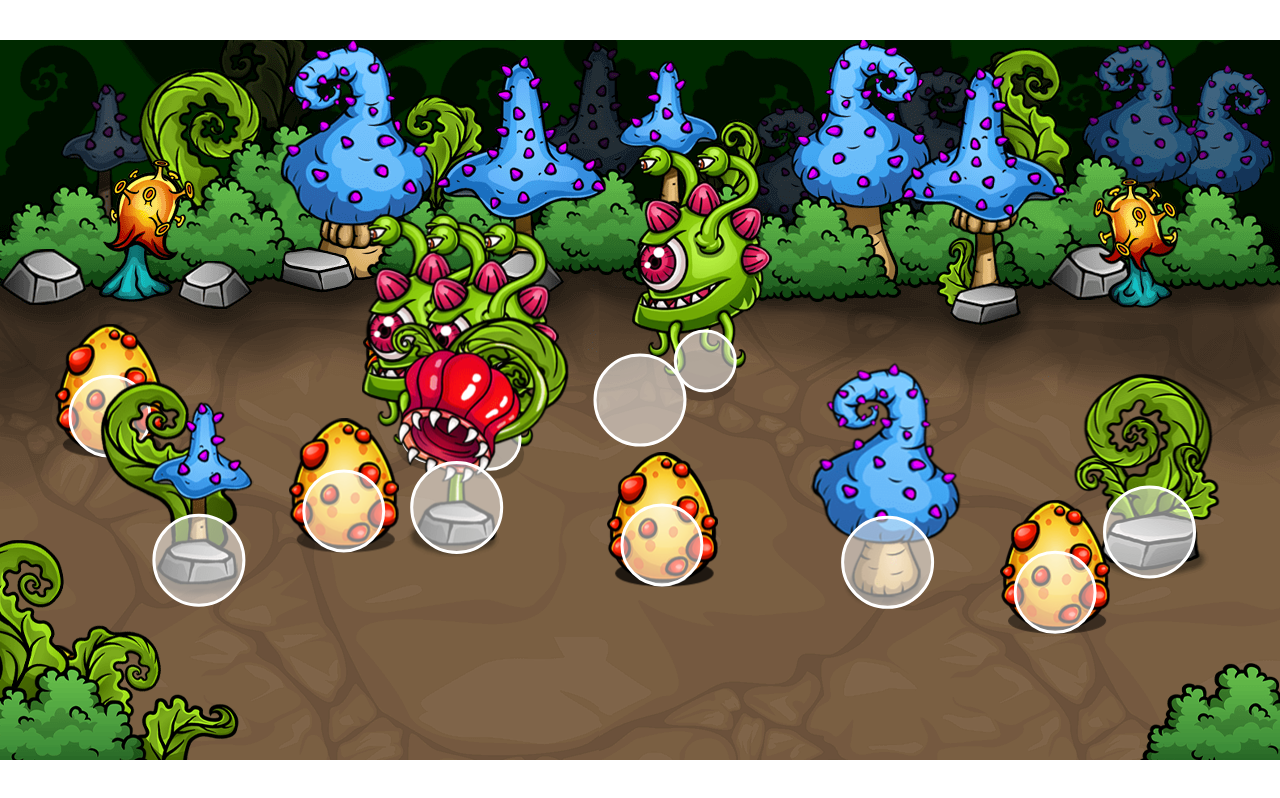
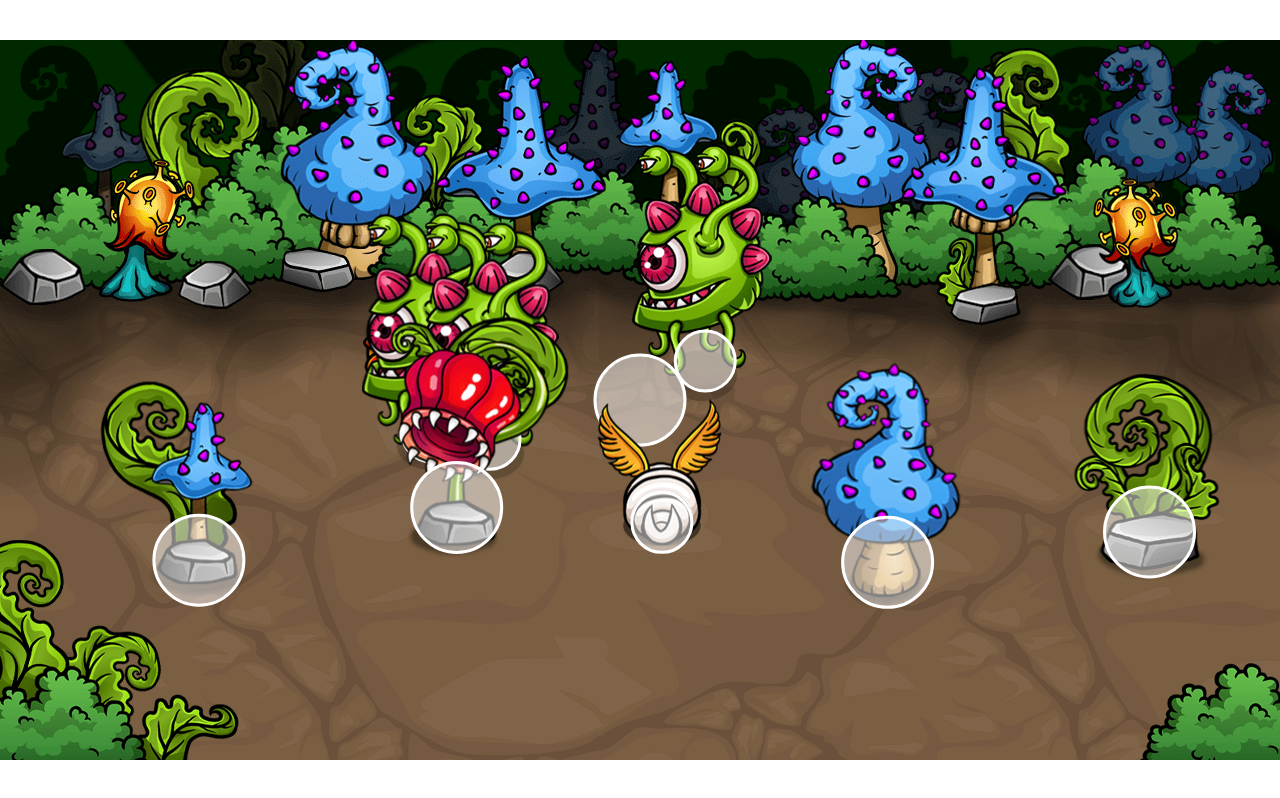
Before and after one commit to staniboy/egg_defender, a website built with Vite: page index.html in a window 1280 px wide. Built offline with nearby package versions, Linux system fonts and the light colour scheme.

Commit message:
feat: added Larva

```diff
--- a/Egg.ts
+++ b/Egg.ts
@@ -1,5 +1,6 @@
 import type Game from "./Game";
 import GameObject from "./GameObject";
+import Larva from "./Larva";
 
 export default class Egg extends GameObject {
   game: Game;
@@ -14,6 +15,9 @@ export default class Egg extends GameObject {
 
   width: number = this.spriteWidth;
   height: number = this.spriteHeight;
+
+  hatchTimer: number = 0;
+  hatchInterval: number = 1000;
 
   constructor(game: Game) {
     super(game, "egg");
@@ -43,12 +47,20 @@ export default class Egg extends GameObject {
       context.fill();
       context.restore();
       context.stroke();
+      const displayTimer = (this.hatchTimer * 0.001).toFixed(0);
+      context.fillText(displayTimer, this.collisionX, this.collisionY + 13);
     }
   }
-  update() {
+  update(deltaTime: number) {
     this.spriteX = this.collisionX - this.width * 0.5;
     this.spriteY = this.collisionY - this.height * 0.5 - 25;
-    let collisionObjects = [this.game.player, ...this.game.obstacles, ...this.game.enemies];
+
+    // Collision Handling
+    let collisionObjects = [
+      this.game.player,
+      ...this.game.obstacles,
+      ...this.game.enemies,
+    ];
     collisionObjects.forEach((obj) => {
       const { collide, distance, dx, dy, sumOfRadii } =
         this.game.checkCollision(this, obj);
@@ -59,5 +71,15 @@ export default class Egg extends GameObject {
         this.collisionY = obj.collisionY + (sumOfRadii + 1) * unit_y;
       }
     });
+    // Hatching Handling
+    if (this.hatchTimer > this.hatchInterval) {
+      this.deleteFlag = true;
+      this.game.larva.push(
+        new Larva(this.game, this.collisionX, this.collisionY)
+      );
+      this.game.removeGameObjects();
+    } else {
+      this.hatchTimer += deltaTime;
+    }
   }
 }
--- a/Game.ts
+++ b/Game.ts
@@ -2,6 +2,7 @@ import Player from "./Player";
 import Obstacle from "./Obstacle";
 import Egg from "./Egg";
 import Enemy from "./Enemy";
+import Larva from "./Larva";
 import type GameObject from "./GameObject";
 
 interface Mouse {
@@ -26,17 +27,21 @@ export default class Game {
   player: Player;
   numberOfObstacles: number = 10;
   obstacles: Obstacle[] = [];
-  maxEggs: number = 20;
+  maxEggs: number = 5;
   eggs: Egg[] = [];
   eggTimer: number = 0;
   eggInterval: number = 1000; // in milliseconds
+  larva: Larva[] = [];
   enemies: Enemy[] = [];
   numberOfEnemies: number = 3;
-  gameObjects: any[] = [];
+  gameObjects: GameObject[] = [];
   mouse: Mouse;
   debug: boolean = true;
 
-  fps: number = 70;
+  lost: number = 0;
+  saved: number = 0;
+
+  fps: number = 140;
   timer: number = 0;
   interval: number = 1000 / this.fps;
 
@@ -82,11 +87,12 @@ export default class Game {
         ...this.obstacles,
         this.player,
         ...this.enemies,
+        ...this.larva,
       ];
       this.gameObjects.sort((a, b) => a.collisionY - b.collisionY);
       this.gameObjects.forEach((obj) => {
         obj.draw(context);
-        obj.update();
+        obj.update(deltaTime);
       });
 
       this.timer = 0;
@@ -149,6 +155,11 @@ export default class Game {
     return { collide: distance < sumOfRadii, dx, dy, distance, sumOfRadii };
   }
 
+  removeGameObjects() {
+    this.eggs = this.eggs.filter((egg) => !egg.deleteFlag);
+    this.larva = this.larva.filter((larva) => !larva.deleteFlag);
+  }
+
   init() {
     this.addEnemies(this.numberOfEnemies);
     this.addObstacles(this.numberOfObstacles);
--- a/GameObject.ts
+++ b/GameObject.ts
@@ -17,6 +17,8 @@ export default class GameObject {
 
   spriteX: number = 0;
   spriteY: number = 0;
+
+  deleteFlag: Boolean = false;
 
   constructor(game: Game, image: string) {
     this.game = game;
@@ -40,5 +42,5 @@ export default class GameObject {
       context.stroke();
     }
   }
-  update() {}
+  update(deltaTime: number) {}
 }
--- /dev/null
+++ b/Larva.ts
@@ -0,0 +1,76 @@
+import GameObject from "./GameObject";
+import type Game from "./Game";
+
+export default class Larva extends GameObject {
+  frameX: number = 0;
+  frameY: number = Math.floor(Math.random() * 2);
+  speedY: number = 1 + Math.random();
+  constructor(game: Game, x: number, y: number) {
+    super(game, "larva");
+    this.collisionX = x;
+    this.collisionY = y;
+    this.collisionRadius = 30;
+    this.spriteWidth = 150;
+    this.spriteHeight = 150;
+    this.width = this.spriteWidth;
+    this.height = this.spriteHeight;
+    this.spriteX = this.collisionX - this.width * 0.5;
+    this.spriteY = this.collisionY - this.height * 0.5 - 50;
+  }
+  draw(context: CanvasRenderingContext2D) {
+    context.drawImage(
+      this.image,
+      this.frameX * this.spriteWidth,
+      this.frameY * this.spriteHeight,
+      this.spriteWidth,
+      this.spriteHeight,
+      this.spriteX,
+      this.spriteY,
+      this.width,
+      this.height
+    );
+    if (this.game.debug) {
+      context.beginPath();
+      context.arc(
+        this.collisionX,
+        this.collisionY,
+        this.collisionRadius,
+        0,
+        Math.PI * 2
+      );
+      context.save();
+      context.globalAlpha = 0.5;
+      context.fill();
+      context.restore();
+      context.stroke();
+    }
+  }
+  update() {
+    this.collisionY -= this.speedY;
+    this.spriteX = this.collisionX - this.width * 0.5;
+    this.spriteY = this.collisionY - this.height * 0.5 - 50;
+    if (this.collisionY < this.game.topMargin) {
+      this.deleteFlag = true;
+      this.game.removeGameObjects();
+      this.game.saved++;
+    }
+    // Collision Handling
+    let collisionObjects = [this.game.player, ...this.game.obstacles];
+    collisionObjects.forEach((obj) => {
+      const { collide, distance, dx, dy, sumOfRadii } =
+        this.game.checkCollision(this, obj);
+      if (collide) {
+        const unit_x = dx / distance;
+        const unit_y = dy / distance;
+        this.collisionX = obj.collisionX + (sumOfRadii + 1) * unit_x;
+        this.collisionY = obj.collisionY + (sumOfRadii + 1) * unit_y;
+      }
+    });
+    this.game.enemies.forEach((enemy) => {
+      if (this.game.checkCollision(this, enemy).collide) {
+        this.deleteFlag = true;
+        this.game.lost++;
+      }
+    });
+  }
+}
--- a/index.html
+++ b/index.html
@@ -14,6 +14,7 @@
     <img id="bull" src="img/bull.png" />
     <img id="egg" src="img/egg.png" />
     <img id="toad" src="img/toad.png" />
+    <img id="larva" src="img/larva.png" />
     <script type="module" src="main.ts"></script>
   </body>
 </html>
--- a/main.ts
+++ b/main.ts
@@ -9,6 +9,8 @@ window.addEventListener("load", function () {
   ctx.fillStyle = "white";
   ctx.lineWidth = 3;
   ctx.strokeStyle = "white";
+  ctx.font = "40px Arial";
+  ctx.textAlign = "center";
 
   const game = new Game(canvas);
   game.init();
--- a/style.css
+++ b/style.css
@@ -24,6 +24,7 @@
 #obstacles,
 #bull,
 #egg,
-#toad {
+#toad,
+#larva {
   display: none;
 }
```
